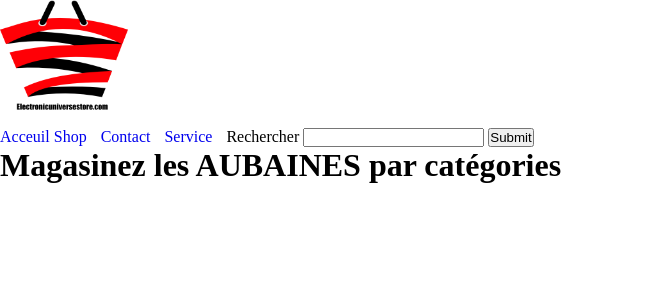
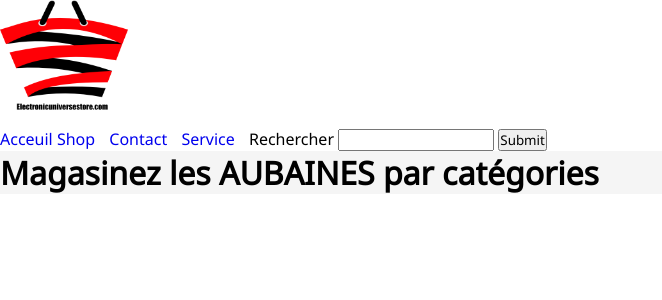
Before and after one commit to sbociot/electronicuniversalstore, a PHP site: page / in a window 1280 px wide. Shown: the top 300 px of the page, without its empty margins (0-662 px from the left). Run offline with PHP 8.4, Linux system fonts and the light colour scheme; data that the repository does not hold is empty.

Commit message:
structure aubaines

```diff
--- a/base/header.php
+++ b/base/header.php
@@ -3,6 +3,7 @@
   <head>
     <meta charset="utf-8">
     <title>Electronic Universal Store | Acceuil</title>
+    <link href="https://fonts.googleapis.com/css?family=Noto+Sans" rel="stylesheet">
     <link rel="stylesheet" href="../style/master.css">
   </head>
   <body>
--- a/index.php
+++ b/index.php
@@ -4,8 +4,9 @@ require_once'base/menu.php';
 require_once'acces/icon.php';
 define('ICON_PATH', 'images/icons/');
  ?>
- <h1>Magasinez les AUBAINES par catégories</h1>
+
 <div class="image_categorie">
+   <h1>Magasinez les AUBAINES par catégories</h1>
   <?php foreach ($myicon as $key => $value) {?>
     <a href="aubaine_choix.php?aubaine=<?= $value['name'] ?>">
     <div class="categorie_icon">
@@ -16,4 +17,5 @@ define('ICON_PATH', 'images/icons/');
     </div>
     </a>
   <?php }  ?>
+
 </div>
--- a/style/master.css
+++ b/style/master.css
@@ -4,6 +4,7 @@
   box-sizing: border-box;
   text-decoration: none;
   list-style: none;
+  font-family: 'Noto Sans', sans-serif;
 }
 .logo{
   width: 30%;
```
Also changed, not shown: images/icons/camera.png (added).
